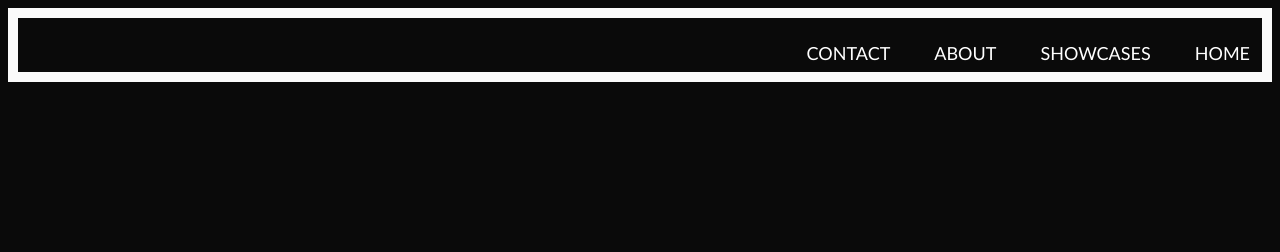
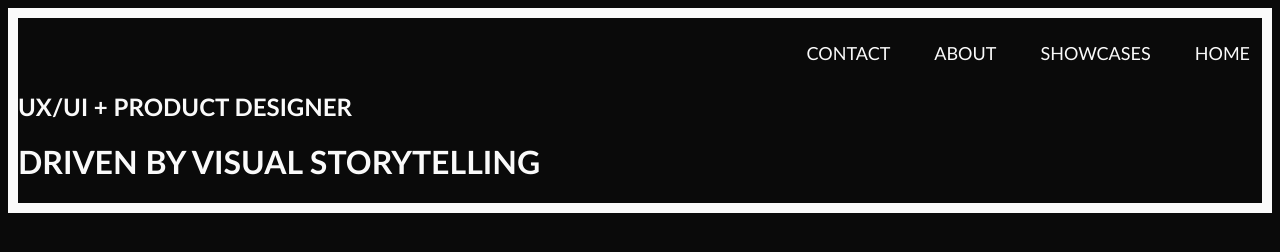
Before and after one commit to Valerie-Valencia/Valerie-Valencia.github.io, a plain HTML site: page index.html in a window 1280 px wide. Drawn offline with Linux system fonts and the light colour scheme.

Commit message:
Added heading texts.

```diff
--- a/index.html
+++ b/index.html
@@ -9,36 +9,54 @@
             background-color: #0a0a0a;
             border: 10px solid #fafafa;
         }
+
         .navbar {
            background-color: #0a0a0a;
            overflow: hidden;
         }
+
         .navbar li {
             list-style: none;
             float: right;
             margin-left: 20px;
         }
+
         .navbar a {
-            color: white;
+            color: #fafafa;
             text-decoration: none;
             font-family: "Calibri", sans-serif;
             font-size: 18px;
             padding: 8px 12px;
             display: block;
         }
+
         .navbar a:hover {
             background-color: #fafafa;
             color:#0a0a0a;
             border-radius: 4px;
         }
+
+        h1{
+            color: #fafafa;
+            font-family: "Calibri", sans-serif;
+        }
+
+        h2{
+            color: #fafafa;
+            font-family: "Calibri", sans-serif;
+        }
+
     </style>
     <body>
-        <div class="navbar">
+        <nav class="navbar">
             <ul>
                 <li><a href="#index">HOME</a></li>
                 <li><a href="#showcases">SHOWCASES</a></li>
                 <li><a href="#about">ABOUT</a></li>
                 <li><a href="#contact">CONTACT</a></li>
             </ul>
-        </div>
+        </nav>
+
+        <h2>UX/UI + PRODUCT DESIGNER</h2>
+        <h1>DRIVEN BY VISUAL STORYTELLING</h1>
     </body>
```
